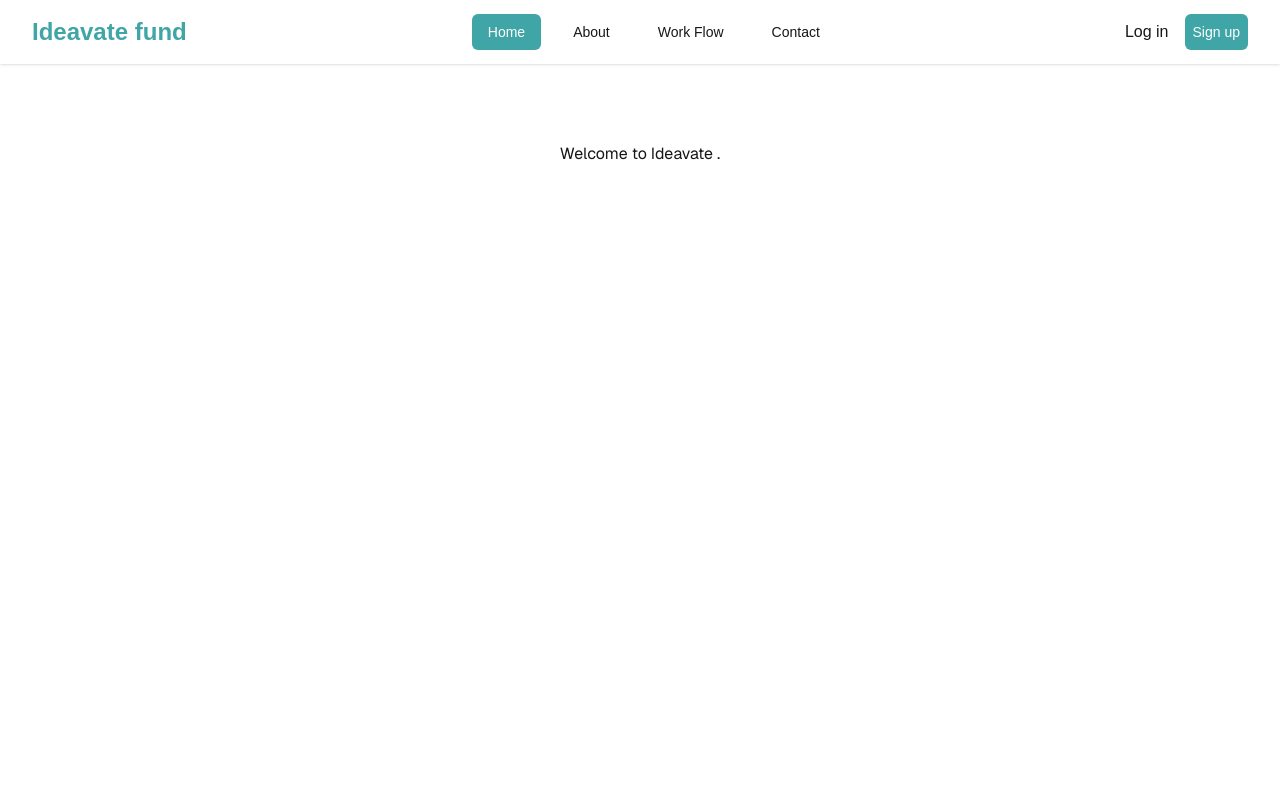
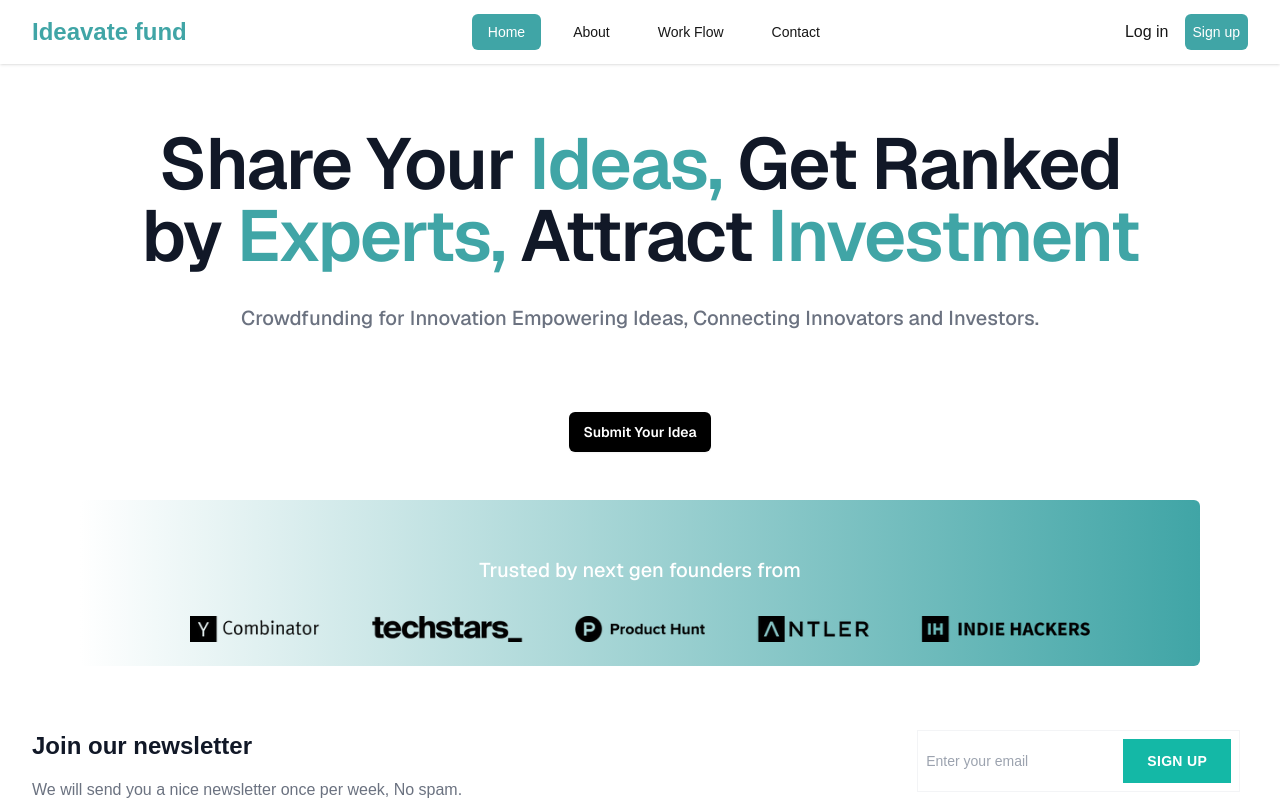
Before and after one commit to sarahannie/Ideavate, a Next.js app: page / in a window 1280 px wide. Shown: the top 800 px of the page. Built offline with nearby package versions, Linux system fonts and the light colour scheme.

Commit message:
Hero section done

```diff
--- a/app/page.js
+++ b/app/page.js
@@ -1,9 +1,10 @@
+import Landpage from "@/src/Landingpages/landingpage/landpage";
 import Image from "next/image";
 
 export default function Home() {
   return (
-    <div className="grid grid-rows-[20px_1fr_20px] items-center justify-items-center min-h-screen p-8 pb-20 gap-16 sm:p-20 font-[family-name:var(--font-geist-sans)]">
-      Welcome to Ideavate .
+    <div className="font-[family-name:var(--font-geist-sans)]">
+      <Landpage/>
     </div>
   );
 }
--- a/src/Landingpages/landingpage/landpage.jsx
+++ b/src/Landingpages/landingpage/landpage.jsx
@@ -1,9 +1,51 @@
+import Image from 'next/image'
 import React from 'react'
+import car from '@/public/update.png'
 
-const landpage = () => {
+const Landpage = () => {
   return (
-    <div>landpage</div>
+    <>
+
+
+  {/* <div className="mx-auto max-w-2xl py-32 sm:py-48 lg:py-56"> */}
+  <div className="pt-12 sm:pt-18 lg:pt-16">
+  <div className="text-center px-4 sm:px-6 lg:px-8">
+    <h1 className="text-balance text-5xl font-semibold tracking-tight text-gray-900 sm:text-7xl">
+      Share Your <span className="text-green">Ideas,</span> Get Ranked by <span className="text-green">Experts,</span> Attract <span className="text-green">Investment</span>
+    </h1>
+    <p className="mt-8 text-pretty text-lg font-medium text-gray-500 sm:text-xl">
+      Crowdfunding for Innovation Empowering Ideas, Connecting Innovators and Investors.
+    </p>
+    <div className="mt-20 flex items-center justify-center gap-x-6">
+      <a
+        href="#"
+        className="rounded-md bg-black px-3.5 py-2.5 text-sm font-semibold text-white shadow-sm hover:bg-green focus-visible:outline focus-visible:outline-2 focus-visible:outline-offset-2 focus-visible:outline-indigo-600"
+      >
+        Submit Your Idea
+      </a>
+    </div>
+  </div>
+</div>
+{/* Trust Section */}
+<div className="py-2 sm:py-8 lg:py-6 mt-12 w-auto mx-20 rounded-md bg-gradient-to-l from-green to-white">
+  <div className="text-pretty text-lg font-medium text-white sm:text-xl text-center py-8">
+    Trusted by next gen founders from
+  </div>
+  <Image
+    src={car}
+    alt="logos"
+    width={900}
+    height={500}
+    className="mx-auto"
+  />
+</div>
+
+  {/* </div> */}
+
+
+
+    </>
   )
 }
 
-export default landpage
+export default Landpage
```
Also changed, not shown: public/update.png (added).
